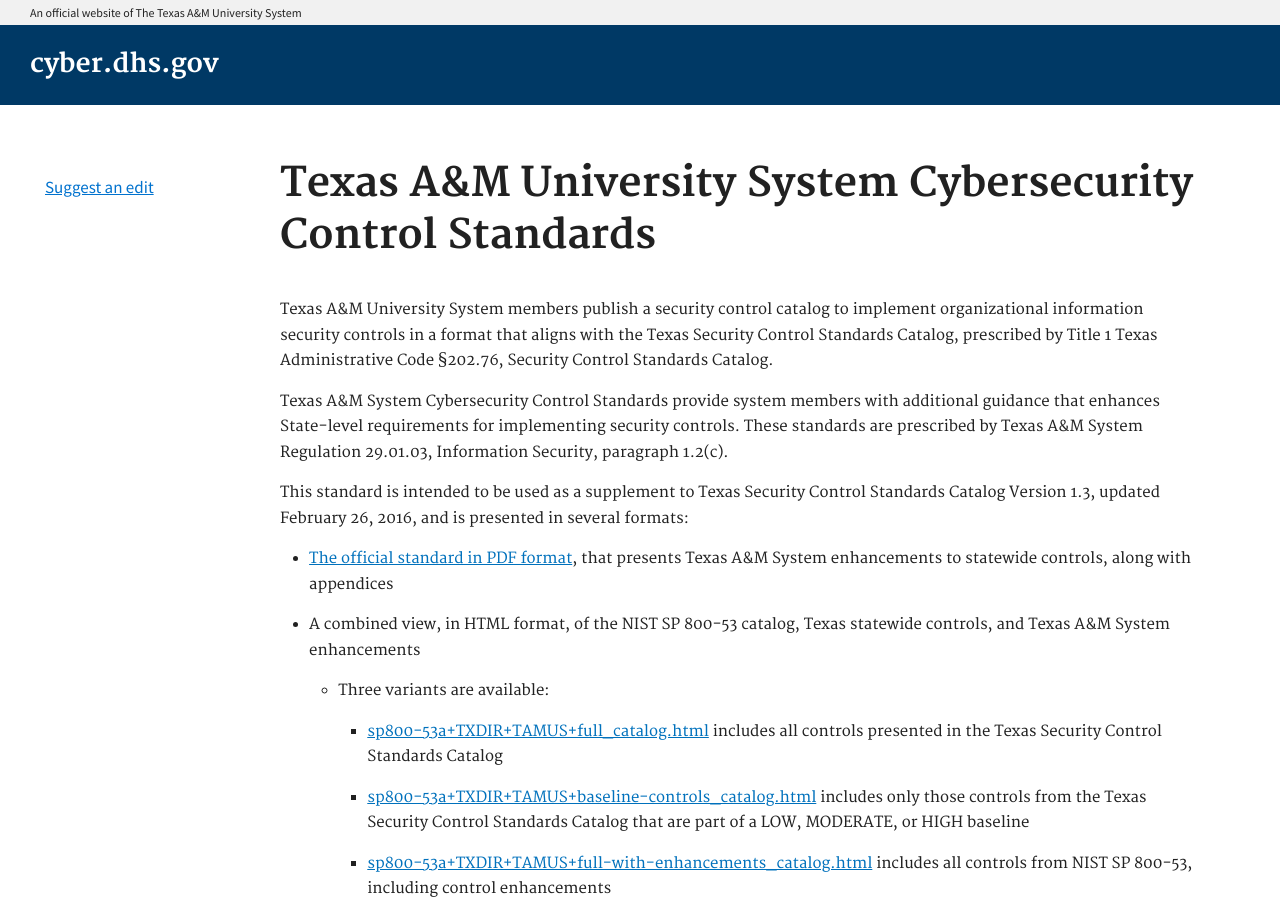
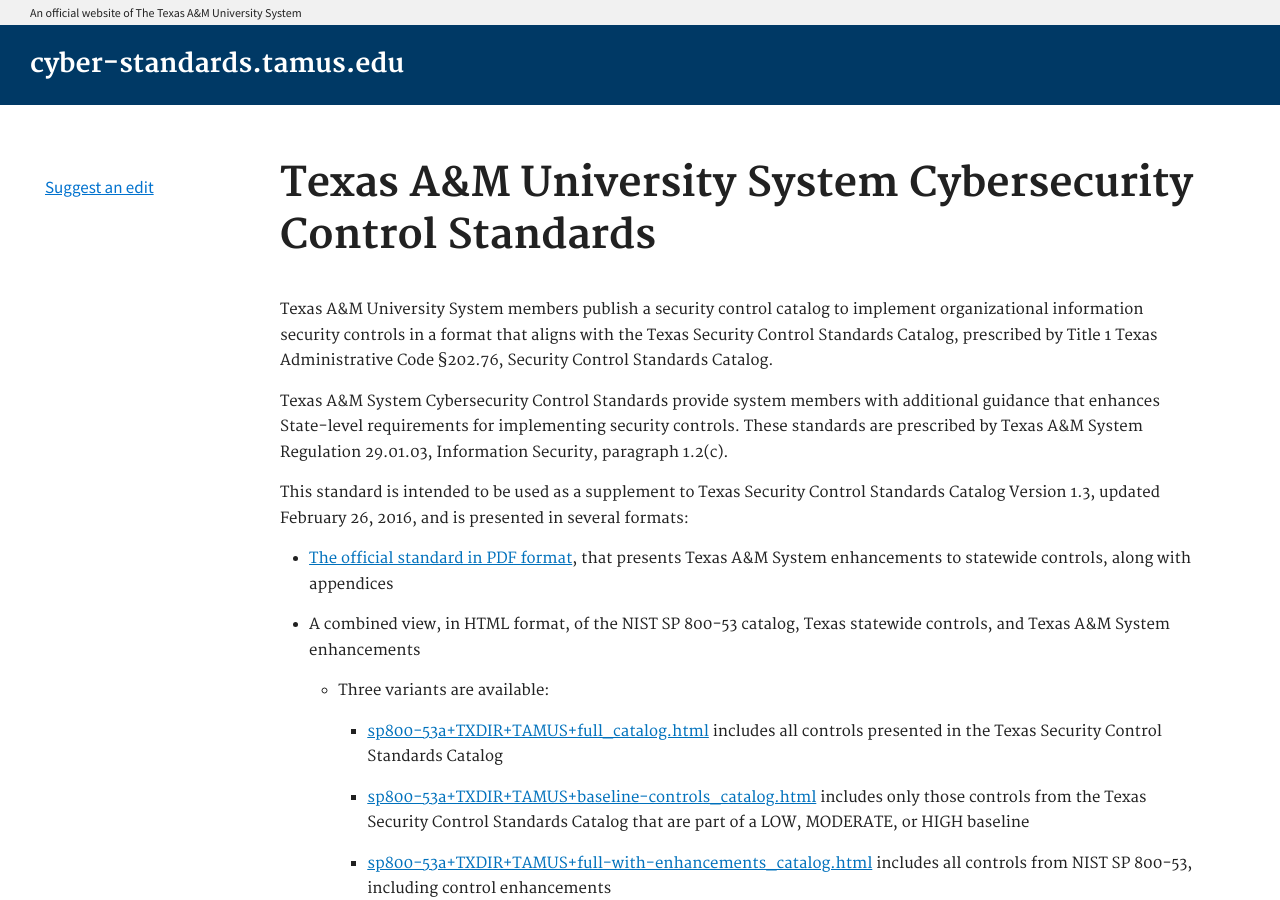
Before and after one commit to tamus-cyber/tamus-control-standards, a Jekyll site: the page built from docs/index.md, in a window 1280 px wide and 900 px high. Built offline with Jekyll 4.4.1, drawn with Linux system fonts in a browser that asks for light colours; part of the change alters nothing that is shown.

Commit message:
Update _config.yml

```diff
--- a/docs/_config.yml
+++ b/docs/_config.yml
@@ -1,14 +1,14 @@
 # OpenGraph / Twitter metadata
-title: cyber.dhs.gov
-small_title: cyber.dhs.gov
-smallest_title: cyber.dhs.gov
-description: A site for cybersecurity directives and implementation guidance, from the Cybersecurity and Infrastructure Security Agency.
-name: cyber.dhs.gov
+title: cyber-standards.tamus.edu
+small_title: cyber-standards.tamus.edu
+smallest_title: cyber-standards.tamus.edu
+description: A site for cybersecurity standards, from the Texas A&M University System Office of Cybersecurity.
+name: cyber-standards.tamus.edu
 
 # GA and GitHub
-google_analytics_ua: ua-33523145-2
-org_name: cisagov
-repo_name: cyber.dhs.gov
+#google_analytics_ua: ua-33523145-2
+org_name: tamuscyber
+repo_name: tamus-control-standards
 branch: master
 
 uswds_path: assets/vendor/uswds
```
